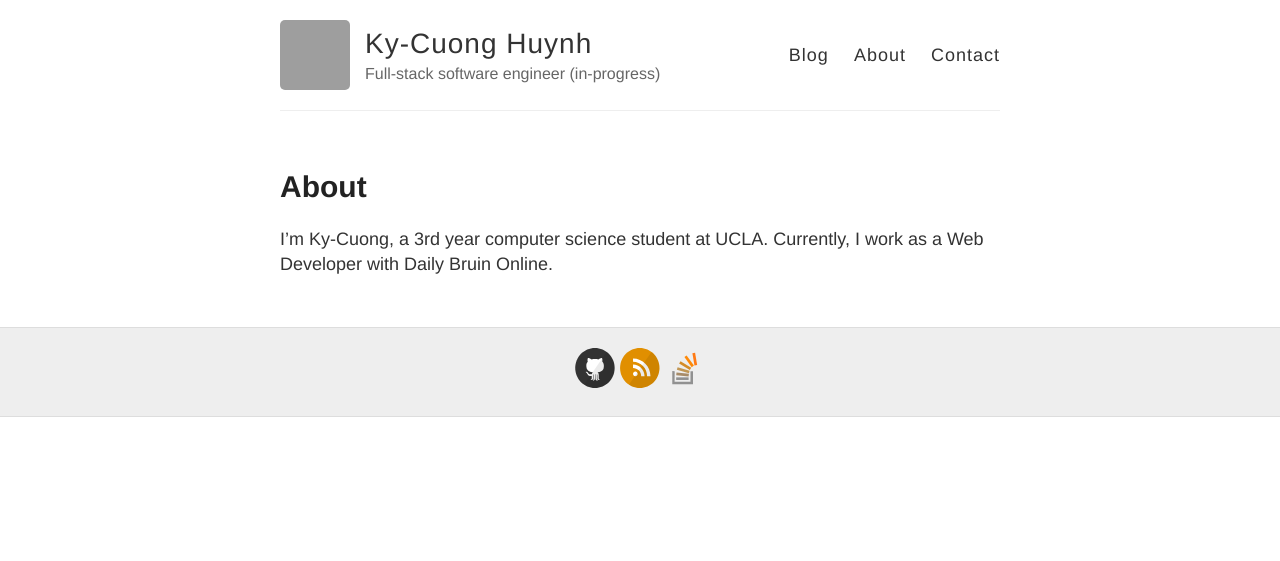
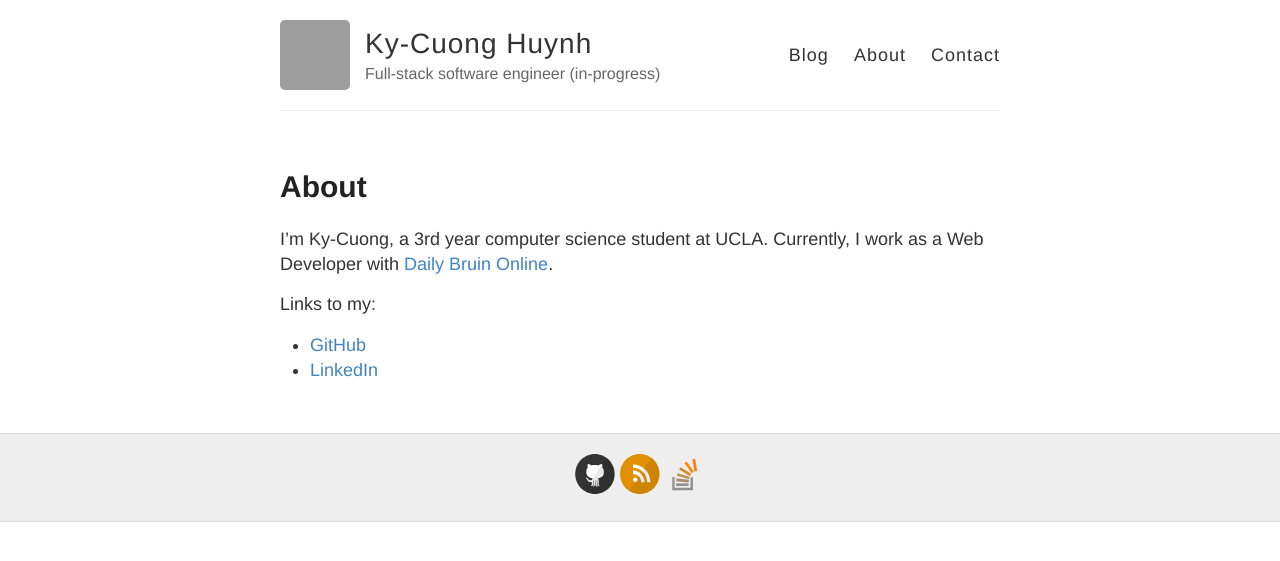
Before and after one commit to gszliu/kycodehuynh.github.io, a Jekyll site: the page built from about.md, in a window 1280 px wide. Shown: the top 561 px of the page. Built offline with Jekyll 4.4.1, drawn with Linux system fonts in a browser that asks for light colours; Markdown is read by kramdown in place of the engine named in the settings; grey boxes are pictures that could not be loaded.

Commit message:
Add some links to About page.

```diff
--- a/about.md
+++ b/about.md
@@ -5,4 +5,9 @@ permalink: /about/
 ---
 
 I'm Ky-Cuong, a 3rd year computer science student at UCLA. Currently, I work as
-a Web Developer with Daily Bruin Online.
+a Web Developer with [Daily Bruin Online](http://dailybruin.com).
+
+Links to my:
+
+* [GitHub](https://github.com/KyCodeHuynh)
+* [LinkedIn](https://www.linkedin.com/in/kycuong)
```
Also changed, not shown: README.md.
